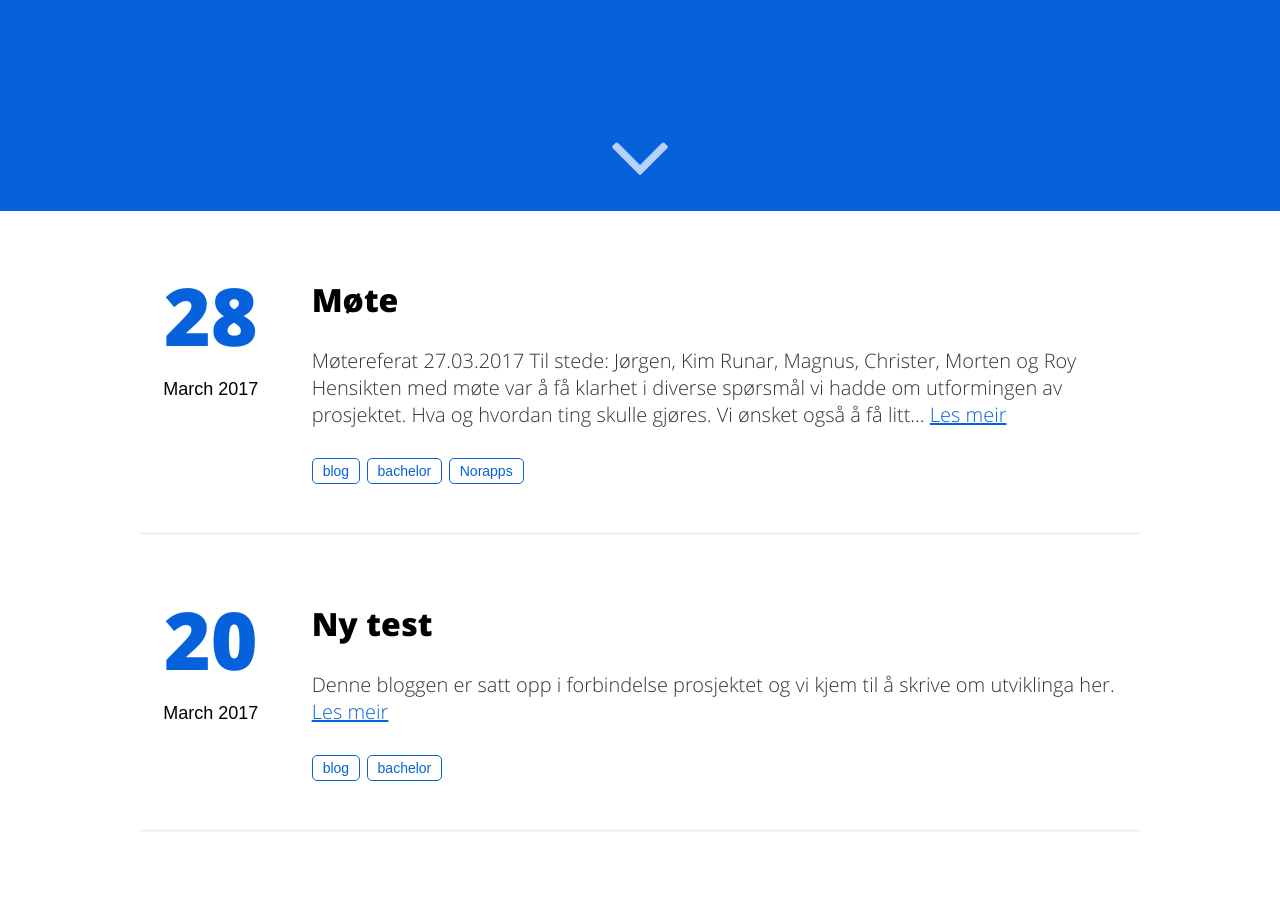
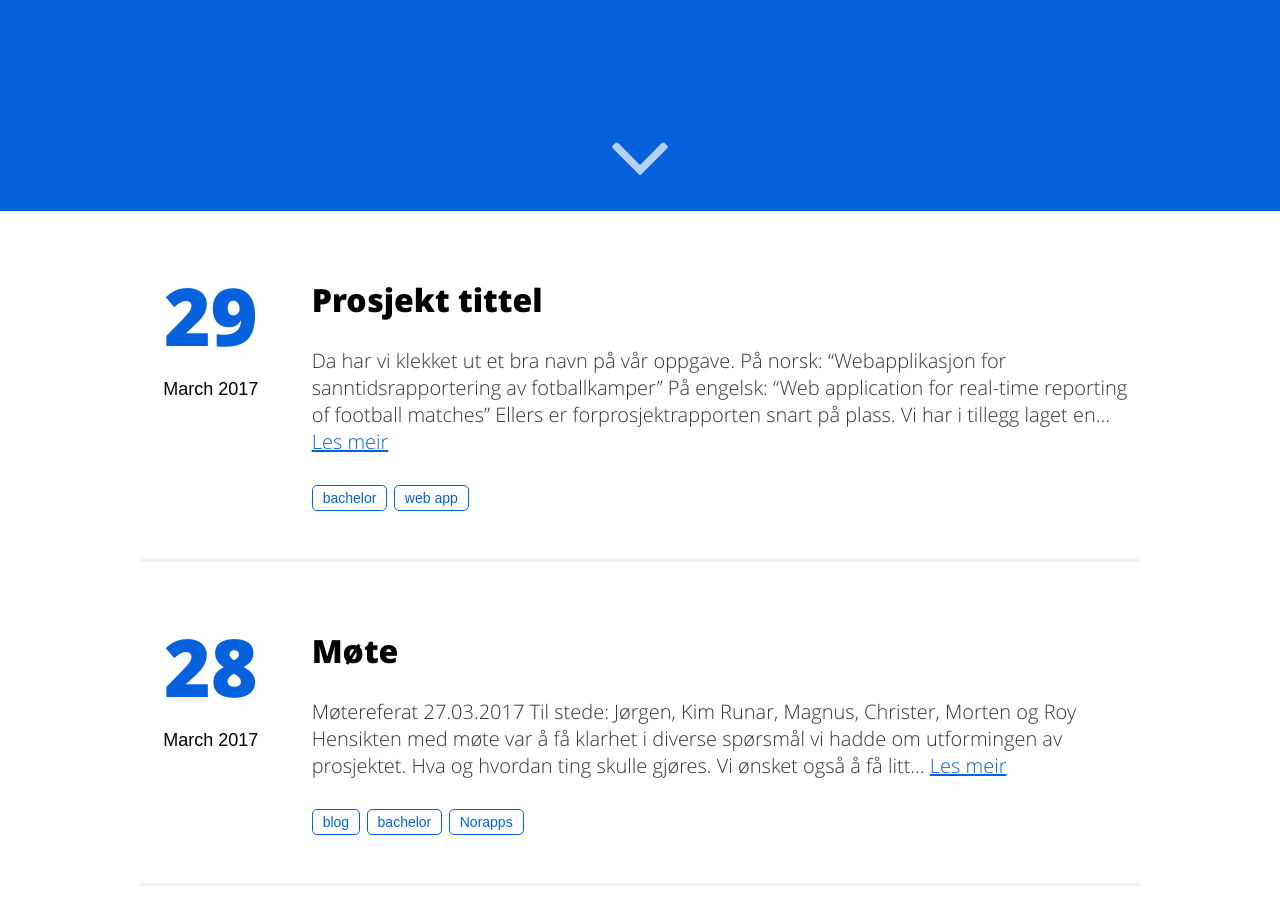
Before and after one commit to Bachelorg20/bachelorg20.github.io, a Jekyll site: the page built from index.html, in a window 1280 px wide and 900 px high, scrolled down 689 px. Built offline with Jekyll 4.4.1, drawn with Linux system fonts in a browser that asks for light colours.

Commit message:
kort innlegg om navn og planen fremover

```diff
--- a/_config.yml
+++ b/_config.yml
@@ -6,12 +6,12 @@ url: "https://bachelorg20.github.io" # the base hostname & protocol for your sit
 
 # User settings
 teamname: Bachelor
-username: magnus
+username: kimrunar
 user_description: Bandit
 user_title: Gruppe 20
-email: magnus@mail.com
-twitter_username: magnus
-github_username:  magnus-gudmestad
+email: kimrunar@gmail.com
+twitter_username: kim8heggen
+github_username:  kimrunar
 gplus_username:  lorem_ipsum
 disqus_username: lorem_ipsum
 
--- a/_posts/2017-28-03-moetereferat.md
+++ b/_posts/2017-28-03-moetereferat.md
@@ -3,7 +3,7 @@ layout: post
 title: "Møte"
 date: 2017-03-28 13:50:00
 image: '/assets/img/'
-description: 'Møte med Norapps'
+description: 'Møte med Norapps 27.03.2017'
 tags:
 - blog
 - bachelor
--- /dev/null
+++ b/_posts/2017-29-03-navn.md
@@ -0,0 +1,29 @@
+---
+layout: post
+title: "Prosjekt tittel"
+date: 2017-03-29 09:00:00
+image: '/assets/img/'
+description: 'Navn på oppgaven'
+tags:
+- bachelor
+- web app
+categories:
+- Generelt
+
+---
+
+Da har vi klekket ut et bra navn på vår oppgave.
+
+
+På norsk:
+
+"Webapplikasjon for sanntidsrapportering av fotballkamper"
+
+
+
+På engelsk:
+
+"Web application for real-time reporting of football matches"
+
+Ellers er forprosjektrapporten snart på plass. Vi har i tillegg laget en utviklingsplan og kommer til å starte arbeidet førstkommende lørdag
+1. April med ambisjoner om å fullføre første iterasjon på en uke. Dvs få første brukstilfelle på plass, som er å logge inn, skrive en kommentar og legge den inn i databasen.
```
